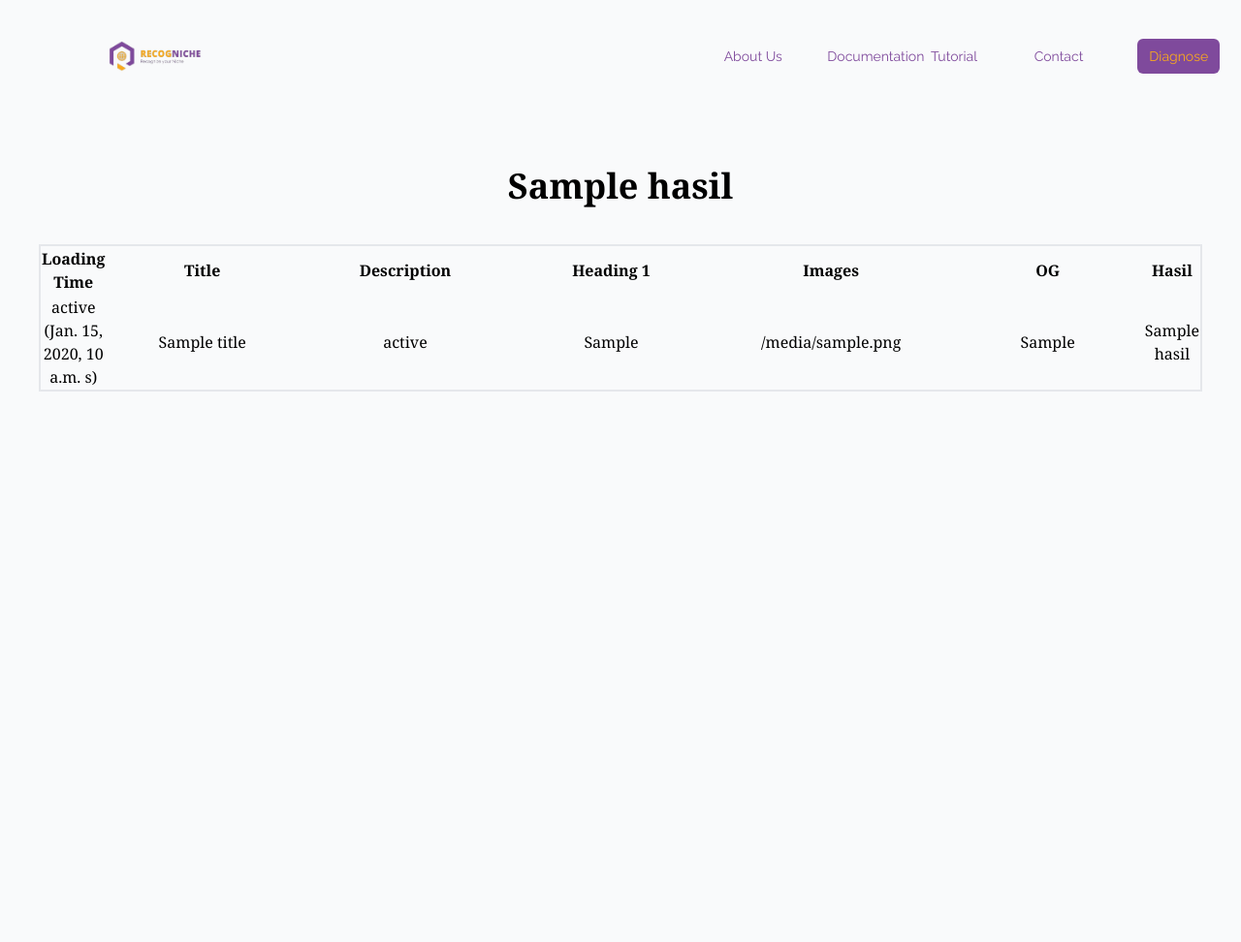
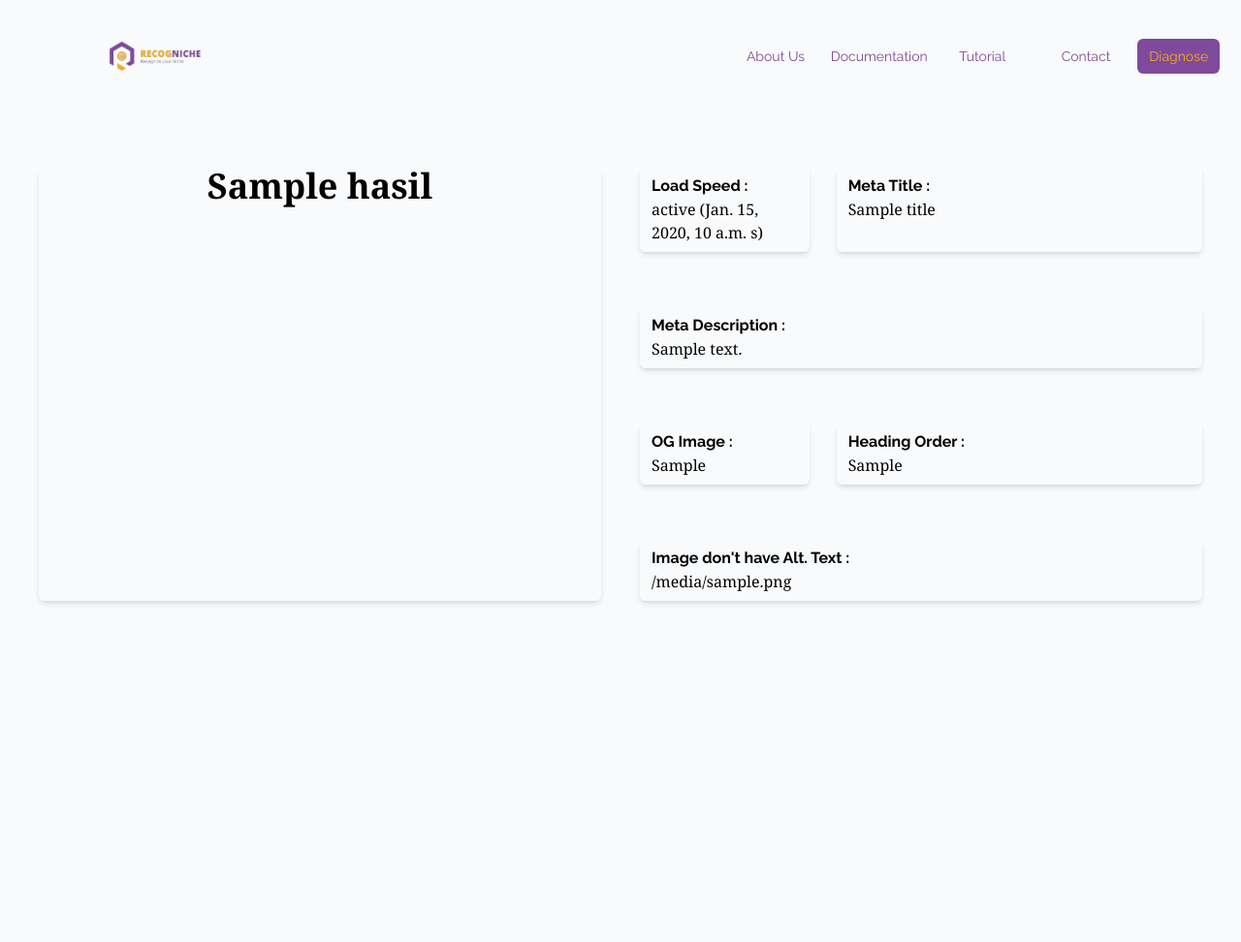
Before and after one commit to roynaldoktaviano/reccomendation-sys, a Django app: template tema/templates/diagnose.html in a window 1280 px wide. Shown: the whole page at 97% size. Run offline with Django 4.2, Linux system fonts and the light colour scheme; the template is opened without the code that fills it: most values are stand-ins (such as "Sample title", 1, 10 or a date in 2020); some libraries are stand-ins or nearby versions.

Commit message:
update 111023

```diff
--- a/tema/static/css/dist/styles.css
+++ b/tema/static/css/dist/styles.css
@@ -747,6 +747,10 @@ select {
   grid-column: span 2 / span 2;
 }
 
+.col-span-3 {
+  grid-column: span 3 / span 3;
+}
+
 .mx-10 {
   margin-left: 2.5rem;
   margin-right: 2.5rem;
@@ -755,6 +759,11 @@ select {
 .mx-auto {
   margin-left: auto;
   margin-right: auto;
+}
+
+.my-auto {
+  margin-top: auto;
+  margin-bottom: auto;
 }
 
 .mb-14 {
@@ -801,6 +810,10 @@ select {
   height: 100vh;
 }
 
+.h-full {
+  height: 100%;
+}
+
 .w-1\/2 {
   width: 50%;
 }
@@ -830,12 +843,42 @@ select {
   grid-template-columns: repeat(6, minmax(0, 1fr));
 }
 
+.grid-cols-2 {
+  grid-template-columns: repeat(2, minmax(0, 1fr));
+}
+
+.grid-cols-3 {
+  grid-template-columns: repeat(3, minmax(0, 1fr));
+}
+
 .items-center {
   align-items: center;
 }
 
 .justify-center {
   justify-content: center;
+}
+
+.gap-7 {
+  gap: 1.75rem;
+}
+
+.gap-x-7 {
+  -moz-column-gap: 1.75rem;
+       column-gap: 1.75rem;
+}
+
+.gap-y-14 {
+  row-gap: 3.5rem;
+}
+
+.gap-x-10 {
+  -moz-column-gap: 2.5rem;
+       column-gap: 2.5rem;
+}
+
+.overflow-y-hidden {
+  overflow-y: hidden;
 }
 
 .rounded-md {
@@ -886,6 +929,11 @@ select {
   padding-bottom: 0.5rem;
 }
 
+.px-1 {
+  padding-left: 0.25rem;
+  padding-right: 0.25rem;
+}
+
 .text-center {
   text-align: center;
 }
@@ -903,6 +951,11 @@ select {
   line-height: 2rem;
 }
 
+.text-4xl {
+  font-size: 2.25rem;
+  line-height: 2.5rem;
+}
+
 .text-5xl {
   font-size: 3rem;
   line-height: 1;
@@ -913,21 +966,12 @@ select {
   line-height: 1.25rem;
 }
 
-.text-4xl {
-  font-size: 2.25rem;
-  line-height: 2.5rem;
-}
-
 .font-bold {
   font-weight: 700;
 }
 
 .leading-normal {
   line-height: 1.5;
-}
-
-.tracking-normal {
-  letter-spacing: 0em;
 }
 
 .text-prim-purple {
@@ -944,3 +988,9 @@ select {
   --tw-text-opacity: 1;
   color: rgb(250 170 29 / var(--tw-text-opacity));
 }
+
+.shadow-md {
+  --tw-shadow: 0 4px 6px -1px rgb(0 0 0 / 0.1), 0 2px 4px -2px rgb(0 0 0 / 0.1);
+  --tw-shadow-colored: 0 4px 6px -1px var(--tw-shadow-color), 0 2px 4px -2px var(--tw-shadow-color);
+  box-shadow: var(--tw-ring-offset-shadow, 0 0 #0000), var(--tw-ring-shadow, 0 0 #0000), var(--tw-shadow);
+}
--- a/tema/templates/base.html
+++ b/tema/templates/base.html
@@ -14,7 +14,7 @@
 		<link href="https://fonts.googleapis.com/css2?family=Cormorant+Infant:ital,wght@0,300;0,400;0,500;0,600;0,700;1,300;1,400;1,500;1,600;1,700&family=Raleway:ital,wght@0,100;0,200;0,300;0,400;0,500;0,600;0,700;0,800;0,900;1,100;1,200;1,300;1,400;1,500;1,600;1,700;1,800;1,900&display=swap" rel="stylesheet">
 	</head>
 
-	<body class="bg-gray-50 font-serif leading-normal tracking-normal">
+	<body class="bg-gray-50 font-serif leading-normal overflow-y-hidden">
 
 		<header class="py-10 mb-14 mx-36q grid grid-cols-4 items-center">
 			<div class="text-center ">
@@ -22,12 +22,12 @@
 				<img src="../static/assets/logo-dark.png" alt="Logo Recogniche" class="w-[30%] mx-auto">
 			</div>
 			<div></div>
-			<div class="grid grid-cols-6 col-span-2 items-center">
+			<div class="grid grid-cols-6 col-span-2 items-center text-center">
 				<span></span>
-				<a href="" class="text-sm text-prim-purple text-center w-fit font-raleway">About Us</a>
-				<a href="" class="text-sm text-prim-purple text-center w-fit font-raleway">Documentation</a>
-				<a href="" class="text-sm text-prim-purple text-center w-fit font-raleway">Tutorial</a>
-				<a href="" class="text-sm text-prim-purple text-center w-fit font-raleway">Contact</a>
+				<a href="" class="text-sm text-prim-purple text-center w-fit font-raleway mx-auto ">About Us</a>
+				<a href="" class="text-sm text-prim-purple text-center w-fit font-raleway mx-auto">Documentation</a>
+				<a href="" class="text-sm text-prim-purple text-center w-fit font-raleway mx-auto">Tutorial</a>
+				<a href="" class="text-sm text-prim-purple text-center w-fit font-raleway mx-auto">Contact</a>
 				<a href="/" class="text-sm  text-center w-fit font-raleway bg-prim-purple text-prim-yellow px-3 py-2 rounded-md">Diagnose</a>
 			</div>
 		</header>
--- a/tema/templates/diagnose.html
+++ b/tema/templates/diagnose.html
@@ -3,7 +3,47 @@
 {% block content %}
 <div class="container mx-auto">
     <section class="items-center justify-center h-screen mx-10">
-        <div class="text-center mt-12">
+        <div class="grid grid-cols-2 gap-x-10">
+            <div class="my-auto shadow-md h-full rounded-md">
+                <div class="my-auto">
+                    <h1 class="font-bold text-4xl text-center">{{hasil}}</h1>
+                </div>
+            </div>
+            <div class="grid grid-cols-3 gap-x-7 gap-y-14">
+                <div class="px-3 py-2 rounded-md shadow-md">
+                    <p class="font-bold font-raleway">Load Speed : </p>
+                    <p>{{loadstatus}} ({{time}} s)</p>
+                </div>
+
+                <div class="px-3 py-2 rounded-md shadow-md col-span-2">
+                    <p class="font-bold font-raleway">Meta Title : </p>
+                    <p>{{title}}</p>
+                </div>
+
+                <div class="px-3 py-2 rounded-md shadow-md col-span-3">
+                    <p class="font-bold font-raleway">Meta Description : </p>
+                    <p>{{desc}}</p>
+                </div>
+
+                <div class="px-3 py-2 rounded-md shadow-md">
+                    <p class="font-bold font-raleway">OG Image : </p>
+                    <p>{{og}}</p>
+                </div>
+
+                <div class="col-span-2 px-3 py-2 rounded-md shadow-md">
+                    <p class="font-bold font-raleway">Heading Order : </p>
+                    <p>{{h1}}</p>
+                </div>
+
+                <div class="col-span-3 px-3 py-2 rounded-md shadow-md">
+                    <p class="font-bold font-raleway">Image don't have Alt. Text : </p>
+                    <p>{{image}} </p>
+                </div>
+
+
+            </div>
+        </div>
+        <!-- <div class="text-center mt-12">
             <h1 class="font-bold text-4xl">{{hasil}}</h1>
             <table class="mt-10 border-2">
                 <tr>
@@ -25,8 +65,7 @@
                     <td>{{hasil}}</td>
                 </tr>
             </table>
-
-        </div>
+        </div> -->
     </section>
 </div>
 {% endblock %}
```
Also changed, not shown: index/views.py (+4 -3 lines).
